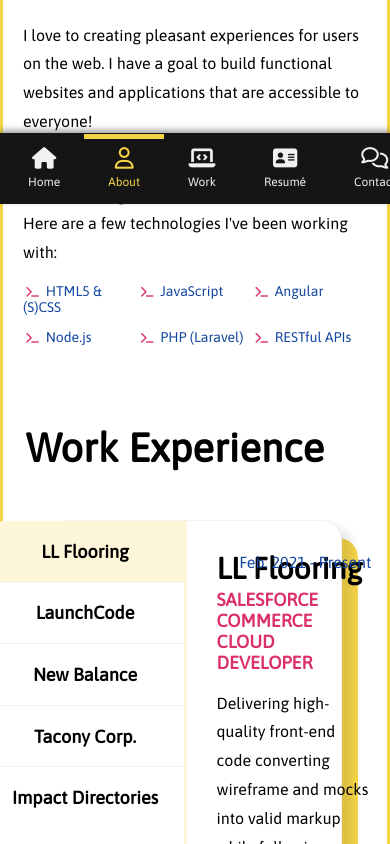
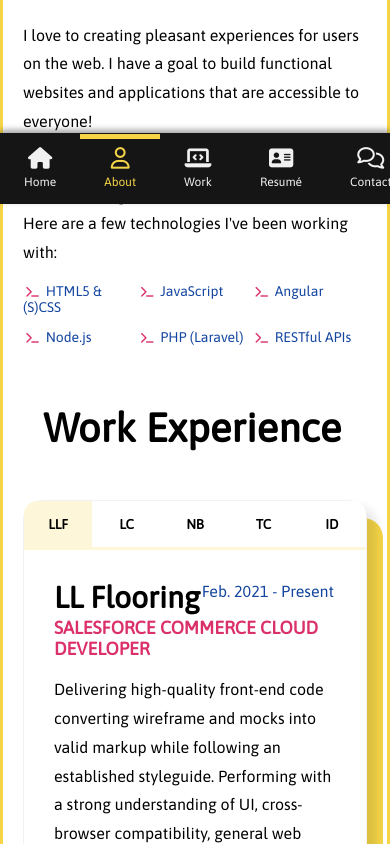
Before and after one commit to sayhelloelijah/say-redesign-angular, an Angular app: page /about in a window 390 px wide. Shown: the part 640-1484 px from the top of the page. Built offline with nearby package versions, Linux system fonts and the light colour scheme.

Commit message:
:lipstick: update mobile nav

```diff
--- a/src/app/partials/mobile-menu/mobile-menu.component.html
+++ b/src/app/partials/mobile-menu/mobile-menu.component.html
@@ -2,7 +2,8 @@
 <nav class="mobile-nav">
   <ul class="mobile-nav__list">
     <li class="mobile-nav__list-item">
-      <a routerLink="" class="mobile-nav__list-item-link" routerLinkActive="mobile-nav__list-item-link--active" [routerLinkActiveOptions]="{exact:true}">
+      <a routerLink="" class="mobile-nav__list-item-link" routerLinkActive="mobile-nav__list-item-link--active"
+        [routerLinkActiveOptions]="{exact:true}">
         <i class="fa fa-home mobile-nav__list-item-icon"></i>
         Home
       </a>
@@ -13,19 +14,19 @@
         About
       </a>
     </li>
-    <li class="mobile-nav__item">
+    <li class="mobile-nav__list-item">
       <a routerLink="work" class="mobile-nav__list-item-link" routerLinkActive="mobile-nav__list-item-link--active">
         <i class="fa fa-laptop-code mobile-nav__list-item-icon"></i>
         Work
       </a>
     </li>
-    <li class="mobile-nav__item">
+    <li class="mobile-nav__list-item">
       <a routerLink="blog" class="mobile-nav__list-item-link" routerLinkActive="mobile-nav__list-item-link--active">
         <i class="fa fa-address-card mobile-nav__list-item-icon"></i>
         Resumé
       </a>
     </li>
-    <li class="mobile-nav__item">
+    <li class="mobile-nav__list-item">
       <a routerLink="contact" class="mobile-nav__list-item-link" routerLinkActive="mobile-nav__list-item-link--active">
         <i class="far fa-comments mobile-nav__list-item-icon"></i>
         Contact
--- a/src/app/partials/mobile-menu/mobile-menu.component.scss
+++ b/src/app/partials/mobile-menu/mobile-menu.component.scss
@@ -12,7 +12,6 @@
   }
   justify-content: center;
   left: 0;
-  padding: 0 0.25em;
   position: fixed;
   right: 0;
   width: 100%;
@@ -26,12 +25,13 @@
     align-items: center;
     color: inherit;
     display: flex;
-    justify-content: space-around;
+    justify-content: space-between;
     list-style: none;
     max-width: 100%;
     width: 100%;
 
     @at-root &-item {
+      flex-grow: 1;
       @at-root &-icon {
         font-size: 1.8em;
         margin-bottom: .25em;
@@ -45,8 +45,10 @@
         }
         font-size: 0.75em;
         justify-content: space-evenly;
+        outline: none;
         padding: 1.25em 2em;
         text-decoration: none;
+        transition: .75s all ease;
 
         @at-root &--active {
           border-top: 5px solid $primary-color;
--- a/src/app/partials/nav/nav.component.scss
+++ b/src/app/partials/nav/nav.component.scss
@@ -19,7 +19,7 @@
         padding: 0;
         width: 100%;
 
-        @media screen and (min-width: 540px) {
+        @media screen and (min-width: 768px) {
             justify-content: space-between;
         }
     }
@@ -29,7 +29,7 @@
         padding-right: 10px;
         transition: .25s all linear;
 
-        @media screen and (min-width: 540px) {
+        @media screen and (min-width: 768px) {
             display: inline-block;
         }
 
--- a/src/app/partials/resume/resume.component.html
+++ b/src/app/partials/resume/resume.component.html
@@ -2,11 +2,26 @@
   <h2 class="resume__section-title">Work Experience</h2>
   <div class="resume__container">
     <div class="resume__sidebar">
-      <button class="resume__button" data-for-tab="1">LL Flooring</button>
-      <button class="resume__button" data-for-tab="2">LaunchCode</button>
-      <button class="resume__button" data-for-tab="3">New Balance</button>
-      <button class="resume__button" data-for-tab="4">Tacony Corp.</button>
-      <button class="resume__button" data-for-tab="5">Impact Directories</button>
+      <button class="resume__button" data-for-tab="1">
+        <span class="resume__button--desktop">LL Flooring</span>
+        <span class="resume__button--mobile">LLF</span>
+      </button>
+      <button class="resume__button" data-for-tab="2">
+        <span class="resume__button--desktop">LaunchCode</span>
+        <span class="resume__button--mobile">LC</span>
+      </button>
+      <button class="resume__button" data-for-tab="3">
+        <span class="resume__button--desktop">New Balance</span>
+        <span class="resume__button--mobile">NB</span>
+      </button>
+      <button class="resume__button" data-for-tab="4">
+        <span class="resume__button--desktop">Tacony Corp.</span>
+        <span class="resume__button--mobile">TC</span>
+      </button>
+      <button class="resume__button" data-for-tab="5">
+        <span class="resume__button--desktop">Impact Directories</span>
+        <span class="resume__button--mobile">ID</span>
+      </button>
     </div>
     <div class="resume__content" data-tab="1">
       <h3 class="resume__title">
--- a/src/app/partials/resume/resume.component.scss
+++ b/src/app/partials/resume/resume.component.scss
@@ -32,16 +32,40 @@
       }
     }
 
+    @at-root &:last-child {
+      border: {
+        radius: 0 1em 0 0;
+      }
+    }
+
     @at-root &:hover, &:active, &:focus {
       background-color: lighten($primary-color, 30%);
     }
 
     @at-root &:not(:last-of-type) {
       border-bottom: 1px solid $white;
+
+      @media screen and (max-width: 768px) {
+        border-bottom: none;
+      }
     }
 
     @at-root &--active {
       background-color: lighten($primary-color, 30%);
+    }
+
+    @at-root &--desktop {
+      @media screen and (max-width: 768px) {
+        display: none;
+      }
+    }
+
+    @at-root &--mobile {
+      display: none;
+
+      @media screen and (max-width: 768px) {
+        display: inline-block;
+      }
     }
   }
 
@@ -58,6 +82,11 @@
     min-height: 350px;
     position: relative;
     width: 70%;
+
+    @media screen and (max-width: 768px) {
+      flex-direction: column;
+      width: 100%;
+    }
 
   &:after {
     background-color: $primary-color;
@@ -112,6 +141,13 @@
       left: 1em;
       top: 2em;
     }
+
+    @media screen and (max-width: 768px) {
+      margin: {
+        left: 0.5em;
+        top: 1.5em;
+      }
+    }
   }
 
   @at-root &__sidebar {
@@ -122,6 +158,22 @@
     }
     flex-shrink: 0;
     width: 200px;
+
+    @media screen and (max-width: 768px) {
+      align-items: center;
+      border: {
+        bottom: 3px solid lighten($primary-color, 30%);
+        radius: 2em 2em 0 0;
+        right: none;
+      }
+      display: flex;
+      font-size: 0.75em;
+      flex: {
+        direction: row;
+      }
+      justify-content: space-between;
+      width: 100%;
+    }
   }
 
   @at-root &__skills {
```
Lines whose indentation alone changed are shown as unchanged.
